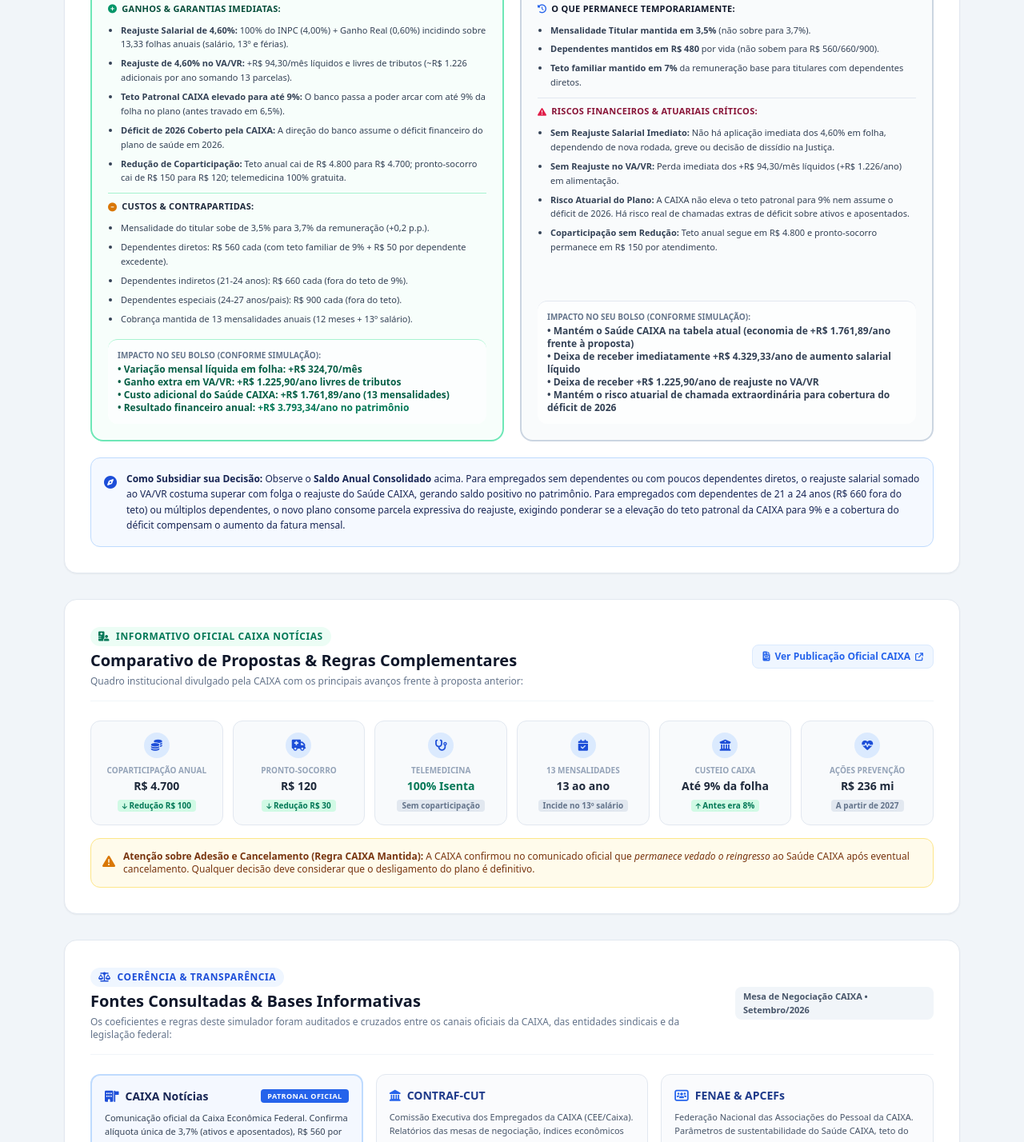
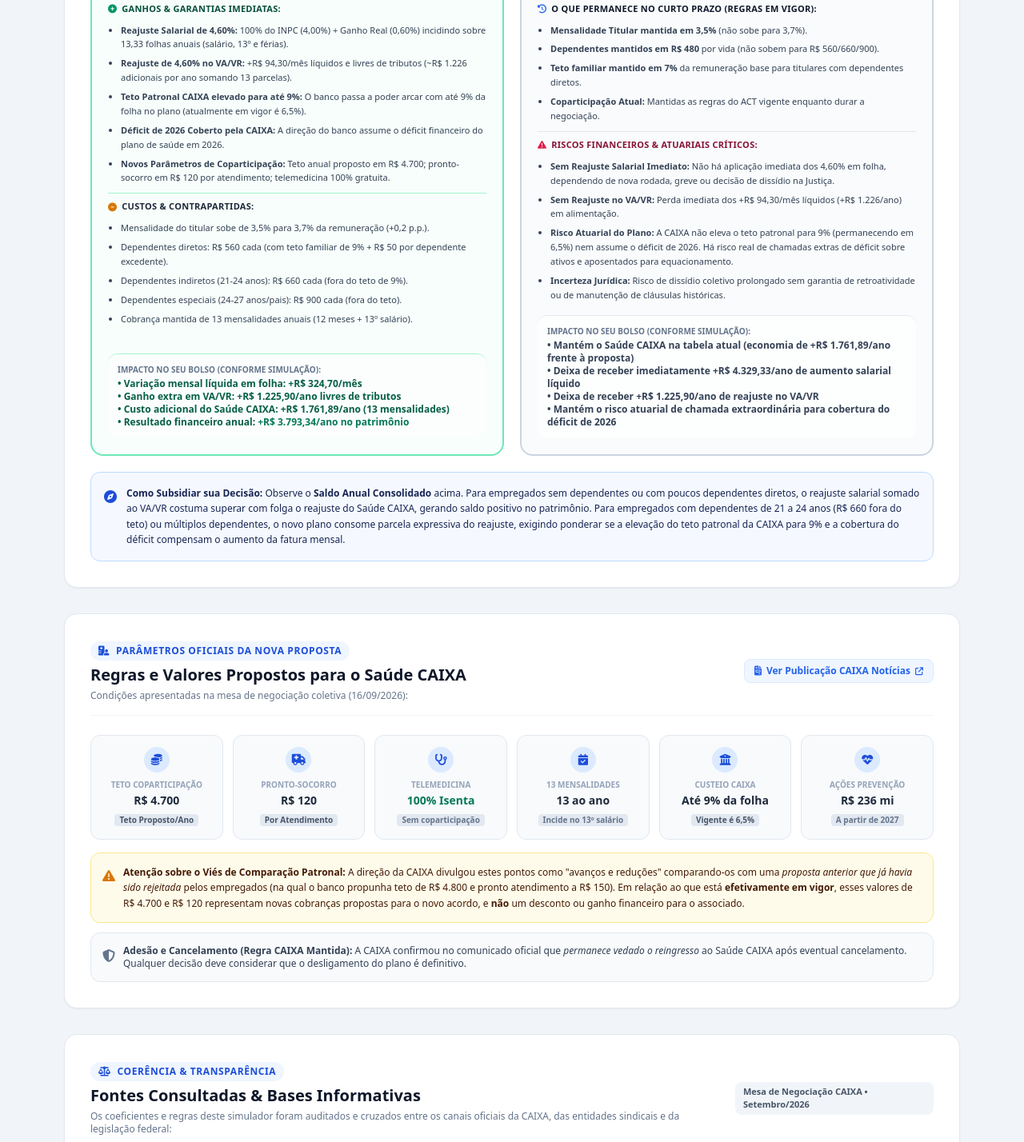
Before and after one commit to econs1312/SimuladorCaixa, a plain HTML site: page index.html in a window 1280 px wide. Shown: the part 2191-3619 px from the top of the page at 80% size. Drawn offline with nearby package versions, Linux system fonts and the light colour scheme; a script that the page names is missing.

Commit message:
fix: remover vies de comparacao com proposta anterior rejeitada e alinhar com regras em vigor

```diff
--- a/index.html
+++ b/index.html
@@ -539,9 +539,9 @@
               <ul class="space-y-1.5 text-slate-700 pl-4 list-disc text-[11px] leading-relaxed">
                 <li><strong>Reajuste Salarial de 4,60%:</strong> 100% do INPC (4,00%) + Ganho Real (0,60%) incidindo sobre 13,33 folhas anuais (salário, 13º e férias).</li>
                 <li><strong>Reajuste de 4,60% no VA/VR:</strong> +R$ 94,30/mês líquidos e livres de tributos (~R$ 1.226 adicionais por ano somando 13 parcelas).</li>
-                <li><strong>Teto Patronal CAIXA elevado para até 9%:</strong> O banco passa a poder arcar com até 9% da folha no plano (antes travado em 6,5%).</li>
+                <li><strong>Teto Patronal CAIXA elevado para até 9%:</strong> O banco passa a poder arcar com até 9% da folha no plano (atualmente em vigor é 6,5%).</li>
                 <li><strong>Déficit de 2026 Coberto pela CAIXA:</strong> A direção do banco assume o déficit financeiro do plano de saúde em 2026.</li>
-                <li><strong>Redução de Coparticipação:</strong> Teto anual cai de R$ 4.800 para R$ 4.700; pronto-socorro cai de R$ 150 para R$ 120; telemedicina 100% gratuita.</li>
+                <li><strong>Novos Parâmetros de Coparticipação:</strong> Teto anual proposto em R$ 4.700; pronto-socorro em R$ 120 por atendimento; telemedicina 100% gratuita.</li>
               </ul>
 
               <!-- Custos -->
@@ -585,12 +585,13 @@
             <!-- O que permanece -->
             <div class="mt-4 space-y-2.5 text-xs">
               <div class="font-bold text-slate-900 text-[11px] uppercase tracking-wide flex items-center gap-1.5">
-                <i class="fa-solid fa-clock-rotate-left text-blue-600"></i> O que Permanece Temporariamente:
+                <i class="fa-solid fa-clock-rotate-left text-blue-600"></i> O que Permanece no Curto Prazo (Regras em Vigor):
               </div>
               <ul class="space-y-1.5 text-slate-700 pl-4 list-disc text-[11px] leading-relaxed">
-                <li><strong>Mensalidade Titular mantida em 3,5%</strong> (não sobre para 3,7%).</li>
+                <li><strong>Mensalidade Titular mantida em 3,5%</strong> (não sobe para 3,7%).</li>
                 <li><strong>Dependentes mantidos em R$ 480</strong> por vida (não sobem para R$ 560/660/900).</li>
                 <li><strong>Teto familiar mantido em 7%</strong> da remuneração base para titulares com dependentes diretos.</li>
+                <li><strong>Coparticipação Atual:</strong> Mantidas as regras do ACT vigente enquanto durar a negociação.</li>
               </ul>
 
               <!-- Riscos e Perdas -->
@@ -600,8 +601,8 @@
               <ul class="space-y-1.5 text-slate-700 pl-4 list-disc text-[11px] leading-relaxed">
                 <li><strong>Sem Reajuste Salarial Imediato:</strong> Não há aplicação imediata dos 4,60% em folha, dependendo de nova rodada, greve ou decisão de dissídio na Justiça.</li>
                 <li><strong>Sem Reajuste no VA/VR:</strong> Perda imediata dos +R$ 94,30/mês líquidos (+R$ 1.226/ano) em alimentação.</li>
-                <li><strong>Risco Atuarial do Plano:</strong> A CAIXA não eleva o teto patronal para 9% nem assume o déficit de 2026. Há risco real de chamadas extras de déficit sobre ativos e aposentados.</li>
-                <li><strong>Coparticipação sem Redução:</strong> Teto anual segue em R$ 4.800 e pronto-socorro permanece em R$ 150 por atendimento.</li>
+                <li><strong>Risco Atuarial do Plano:</strong> A CAIXA não eleva o teto patronal para 9% (permanecendo em 6,5%) nem assume o déficit de 2026. Há risco real de chamadas extras de déficit sobre ativos e aposentados para equacionamento.</li>
+                <li><strong>Incerteza Jurídica:</strong> Risco de dissídio coletivo prolongado sem garantia de retroatividade ou de manutenção de cláusulas históricas.</li>
               </ul>
             </div>
           </div>
@@ -629,19 +630,19 @@
   </section>
 
 
-  <!-- Seção Comparativo Oficial CAIXA: Avanços & Regras Complementares -->
+  <!-- Seção Parâmetros da Nova Proposta do Saúde CAIXA -->
   <section class="max-w-6xl mx-auto px-4 mt-8">
     <div class="bg-white rounded-2xl p-6 md:p-8 border border-slate-200 shadow-sm">
       <div class="flex flex-col md:flex-row md:items-center justify-between gap-3 border-b border-slate-100 pb-4">
         <div>
-          <div class="inline-flex items-center gap-2 text-xs font-bold text-emerald-700 bg-emerald-50 px-2.5 py-1 rounded-full uppercase tracking-wider mb-1">
-            <i class="fa-solid fa-hospital-user"></i> Informativo Oficial CAIXA Notícias
+          <div class="inline-flex items-center gap-2 text-xs font-bold text-blue-700 bg-blue-50 px-2.5 py-1 rounded-full uppercase tracking-wider mb-1">
+            <i class="fa-solid fa-hospital-user"></i> Parâmetros Oficiais da Nova Proposta
           </div>
-          <h3 class="text-lg md:text-xl font-extrabold text-slate-900">Comparativo de Propostas & Regras Complementares</h3>
-          <p class="text-slate-500 text-xs mt-1">Quadro institucional divulgado pela CAIXA com os principais avanços frente à proposta anterior:</p>
+          <h3 class="text-lg md:text-xl font-extrabold text-slate-900">Regras e Valores Propostos para o Saúde CAIXA</h3>
+          <p class="text-slate-500 text-xs mt-1">Condições apresentadas na mesa de negociação coletiva (16/09/2026):</p>
         </div>
         <a href="https://caixanoticias.caixa.gov.br/Paginas/Not%C3%ADcias/2026/09-SETEMBRO/Saude-CAIXA-confira-os-avancos-da-nova-proposta.aspx" target="_blank" rel="noopener noreferrer" class="text-xs font-bold text-blue-600 hover:text-blue-800 bg-blue-50 px-3 py-1.5 rounded-lg border border-blue-100 transition self-start md:self-auto flex items-center gap-1.5">
-          <i class="fa-solid fa-file-invoice"></i> Ver Publicação Oficial CAIXA <i class="fa-solid fa-arrow-up-right-from-square text-[10px]"></i>
+          <i class="fa-solid fa-file-invoice"></i> Ver Publicação CAIXA Notícias <i class="fa-solid fa-arrow-up-right-from-square text-[10px]"></i>
         </a>
       </div>
 
@@ -651,10 +652,10 @@
           <div class="w-8 h-8 mx-auto bg-blue-100 text-blue-700 rounded-full flex items-center justify-center text-sm mb-2">
             <i class="fa-solid fa-coins"></i>
           </div>
-          <span class="text-[10px] uppercase font-bold text-slate-400 block">Coparticipação Anual</span>
+          <span class="text-[10px] uppercase font-bold text-slate-400 block">Teto Coparticipação</span>
           <p class="text-sm font-black text-slate-800 mt-0.5">R$ 4.700</p>
-          <span class="inline-block text-[10px] font-bold text-emerald-700 bg-emerald-100 px-1.5 py-0.2 rounded mt-1">
-            <i class="fa-solid fa-arrow-down text-[8px]"></i> Redução R$ 100
+          <span class="inline-block text-[10px] font-semibold text-slate-600 bg-slate-200 px-1.5 py-0.2 rounded mt-1">
+            Teto Proposto/Ano
           </span>
         </div>
 
@@ -665,8 +666,8 @@
           </div>
           <span class="text-[10px] uppercase font-bold text-slate-400 block">Pronto-Socorro</span>
           <p class="text-sm font-black text-slate-800 mt-0.5">R$ 120</p>
-          <span class="inline-block text-[10px] font-bold text-emerald-700 bg-emerald-100 px-1.5 py-0.2 rounded mt-1">
-            <i class="fa-solid fa-arrow-down text-[8px]"></i> Redução R$ 30
+          <span class="inline-block text-[10px] font-semibold text-slate-600 bg-slate-200 px-1.5 py-0.2 rounded mt-1">
+            Por Atendimento
           </span>
         </div>
 
@@ -701,8 +702,8 @@
           </div>
           <span class="text-[10px] uppercase font-bold text-slate-400 block">Custeio CAIXA</span>
           <p class="text-sm font-black text-slate-800 mt-0.5">Até 9% da folha</p>
-          <span class="inline-block text-[10px] font-bold text-emerald-700 bg-emerald-100 px-1.5 py-0.2 rounded mt-1">
-            <i class="fa-solid fa-arrow-up text-[8px]"></i> Antes era 8%
+          <span class="inline-block text-[10px] font-semibold text-slate-600 bg-slate-200 px-1.5 py-0.2 rounded mt-1">
+            Vigente é 6,5%
           </span>
         </div>
 
@@ -719,11 +720,19 @@
         </div>
       </div>
 
+      <!-- Nota de Alerta Crítico sobre o Viés de Comparação com Proposta Rejeitada -->
+      <div class="mt-4 p-3.5 rounded-xl bg-amber-50 border border-amber-200 text-xs text-amber-950 flex items-start gap-2.5">
+        <i class="fa-solid fa-triangle-exclamation text-amber-600 mt-0.5 text-base flex-shrink-0"></i>
+        <div class="leading-relaxed">
+          <strong class="text-amber-950">Atenção sobre o Viés de Comparação Patronal:</strong> A direção da CAIXA divulgou estes pontos como "avanços e reduções" comparando-os com uma <em>proposta anterior que já havia sido rejeitada</em> pelos empregados (na qual o banco propunha teto de R$ 4.800 e pronto atendimento a R$ 150). Em relação ao que está <strong>efetivamente em vigor</strong>, esses valores de R$ 4.700 e R$ 120 representam novas cobranças propostas para o novo acordo, e <strong>não</strong> um desconto ou ganho financeiro para o associado.
+        </div>
+      </div>
+
       <!-- Alerta sobre Cancelamento e Reingresso -->
-      <div class="mt-4 p-3.5 rounded-xl bg-amber-50 border border-amber-200 text-xs text-amber-900 flex items-start gap-2.5">
-        <i class="fa-solid fa-triangle-exclamation text-amber-600 mt-0.5 text-base flex-shrink-0"></i>
+      <div class="mt-3 p-3.5 rounded-xl bg-slate-50 border border-slate-200 text-xs text-slate-700 flex items-start gap-2.5">
+        <i class="fa-solid fa-shield-halved text-slate-500 mt-0.5 text-base flex-shrink-0"></i>
         <div>
-          <strong>Atenção sobre Adesão e Cancelamento (Regra CAIXA Mantida):</strong> A CAIXA confirmou no comunicado oficial que <em>permanece vedado o reingresso</em> ao Saúde CAIXA após eventual cancelamento. Qualquer decisão deve considerar que o desligamento do plano é definitivo.
+          <strong>Adesão e Cancelamento (Regra CAIXA Mantida):</strong> A CAIXA confirmou no comunicado oficial que <em>permanece vedado o reingresso</em> ao Saúde CAIXA após eventual cancelamento. Qualquer decisão deve considerar que o desligamento do plano é definitivo.
         </div>
       </div>
     </div>
```
Also changed, not shown: 1 other file.
